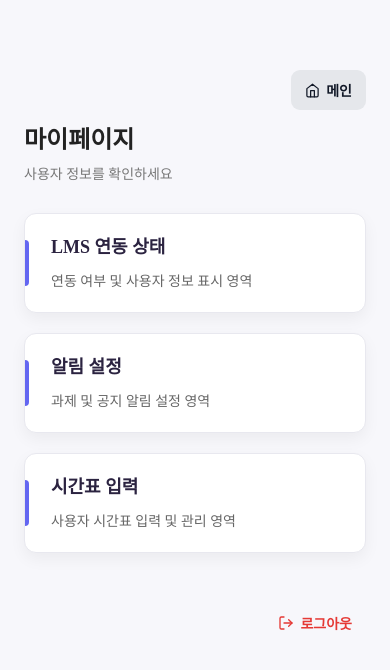
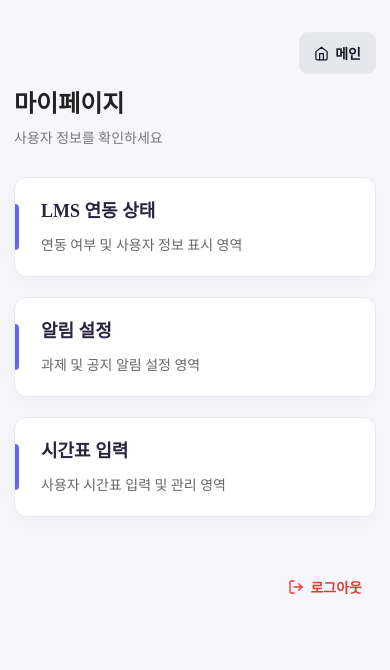
Before and after one commit to KadenID/OSBP_Team_NULL, a React (Vite) app in the folder client/: page /mypage in a window 390 px wide. Shown: the top 670 px of the page. Built offline with nearby package versions, Linux system fonts and the light colour scheme.

Commit message:
feat: 다크모드 추가 및 UI 디테일 개선

```diff
--- a/client/src/MyPage/MyPage.css
+++ b/client/src/MyPage/MyPage.css
@@ -1,7 +1,51 @@
+/* 색상 변수 및 테마 설정 */
+html{
+  color-scheme: light dark;
+}
+
+:root {
+  --bg: #f7f7fb;
+  --title: #222;
+  --subtitle: #777;
+  --card-bg: #ffffff;
+  --card-border: #e8e8ef;
+  --card-title: #2b2340;
+  --card-content: #666;
+  --primary: #6366f1;
+  --btn-bg: #e5e7eb;
+  --btn-bg-hover: #d1d5db;
+  --btn-text: #111827;
+  --danger: #e53935;
+  --focus: #6366f1;
+  --card-shadow: 0 8px 24px rgba(0, 0, 0, 0.03);
+  --card-hover-shadow: 0 10px 22px rgba(0, 0, 0, 0.12);
+}
+
+/* 다크 모드 색상 변수 */
+@media (prefers-color-scheme: dark) {
+  :root {
+    --bg: #1e2430;
+    --title: #f3f4f6;
+    --subtitle: #c4c7cf;
+    --card-bg: #2a3142;
+    --card-border: #3b4458;
+    --card-title: #ffffff;
+    --card-content: #c2c8d1;
+    --primary: #8b8dff;
+    --btn-bg: #374155;
+    --btn-bg-hover: #4b556a;
+    --btn-text: #f3f4f6;
+    --danger: #ff7b7b;
+    --focus: #a5b4fc;
+    --card-shadow: 0 8px 24px rgba(0, 0, 0, 0.2);
+    --card-hover-shadow: 0 8px 18px rgba(0, 0, 0, 0.35);
+  }
+}
+
 /* 기본 설정 */
 body {
   margin: 0;
-  background: #f7f7fb;
+  background: var(--bg);
 }
 
 
@@ -10,7 +54,7 @@ body {
   max-width: 900px;
   margin: 0 auto;
   padding: 70px 24px;
-
+}
 
 /* 상단 헤더 영역 */
 .mypage-header {
@@ -20,14 +64,14 @@ body {
 .mypage-title {
   margin: 0 0 8px;
   font-size: clamp(24px, 4vw, 34px);
-  font-weight: 800;
-  color: #222;
+  font-weight: 700;
+  color: var(--title);
 }
 
 .mypage-subtitle {
   margin: 0;
   font-size: 15px;
-  color: #777;
+  color: var(--subtitle);
 }
 
 
@@ -50,15 +94,15 @@ body {
 
 .main-button {
   padding: 7px 13px;
-  border: none;
+  border: 1px solid var(--card-border);
   border-radius: 9px;
-  background-color: #e5e7eb;
-  color: #111827;
+  background-color: var(--btn-bg);
+  color: var(--btn-text);
   font-size: 13px;
 }
 
 .main-button:hover {
-  background-color: #d1d5db;
+  background-color: var(--btn-bg-hover);
 }
 
 .main-icon {
@@ -78,17 +122,13 @@ body {
 .mypage-card {
   position: relative;
   box-sizing: border-box;
-
-  background: #ffffff;
-  border: 1px solid #e8e8ef;
+  background: var(--card-bg);
+  border: 1px solid var(--card-border);
   border-radius: 16px;
-
   padding: 28px 32px;
-  padding-left: 40px; /* 포인트 라인 때문에 추가 */
-
+  padding-left: 40px;
   min-height: 120px;
-
-  box-shadow: 0 6px 16px rgba(0, 0, 0, 0.05);
+  box-shadow: var(--card-shadow);
   transition: transform 0.2s ease, box-shadow 0.2s ease;
 }
 
@@ -100,13 +140,13 @@ body {
   bottom: 26px;
   width: 4px;
   border-radius: 0 8px 8px 0;
-  background: #6366f1;
+  background: var(--primary);
 }
 
 /* 카드 hover 효과 */
 .mypage-card:hover {
-  transform: translateY(-3px); /* 살짝 위로 이동 */
-  box-shadow: 0 12px 24px rgba(0, 0, 0, 0.08);
+  transform: translateY(-1px);
+  box-shadow: var(--card-hover-shadow);
 }
 
 
@@ -115,13 +155,13 @@ body {
   margin: 0 0 12px;
   font-size: 20px;
   font-weight: 700;
-  color: #2b2340;
+  color: var(--card-title);
 }
 
 .mypage-card-content {
   margin: 0;
   font-size: 15px;
-  color: #666;
+  color: var(--card-content);
 }
 
 
@@ -135,7 +175,7 @@ body {
 .logout-button {
   background: none;
   border: none;
-  color: #e53935;
+  color: var(--danger);
   font-size: 14px;
 }
 
@@ -145,13 +185,15 @@ body {
 
 .logout-button:hover {
   text-decoration: underline;
+  opacity: 0.85;
 }
 
 /* 접근성 */
 .main-button:focus-visible,
 .logout-button:focus-visible {
-  outline: 2px solid #6366f1;
+  outline: 2px solid var(--focus);
   outline-offset: 2px;
+  border-radius: 8px;
 }
 
 /* 미디어쿼리 */
@@ -188,6 +230,10 @@ body {
     font-size: 14px;
     padding: 10px 14px;
   }
+
+  .mypage-card:hover {
+    transform: none;
+  }
 }
 
 /* 화면 너비가 480px 이하일 때 */
```
